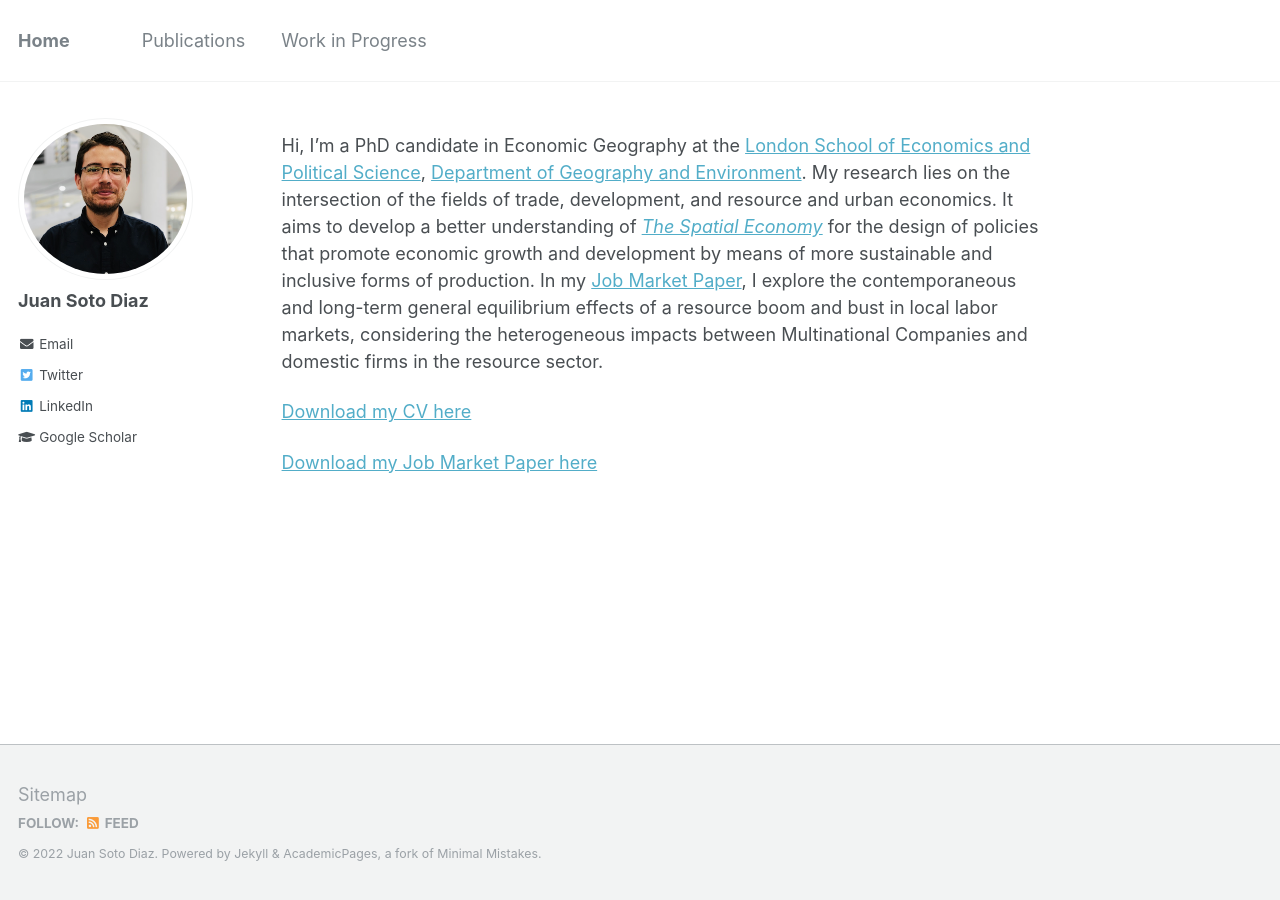
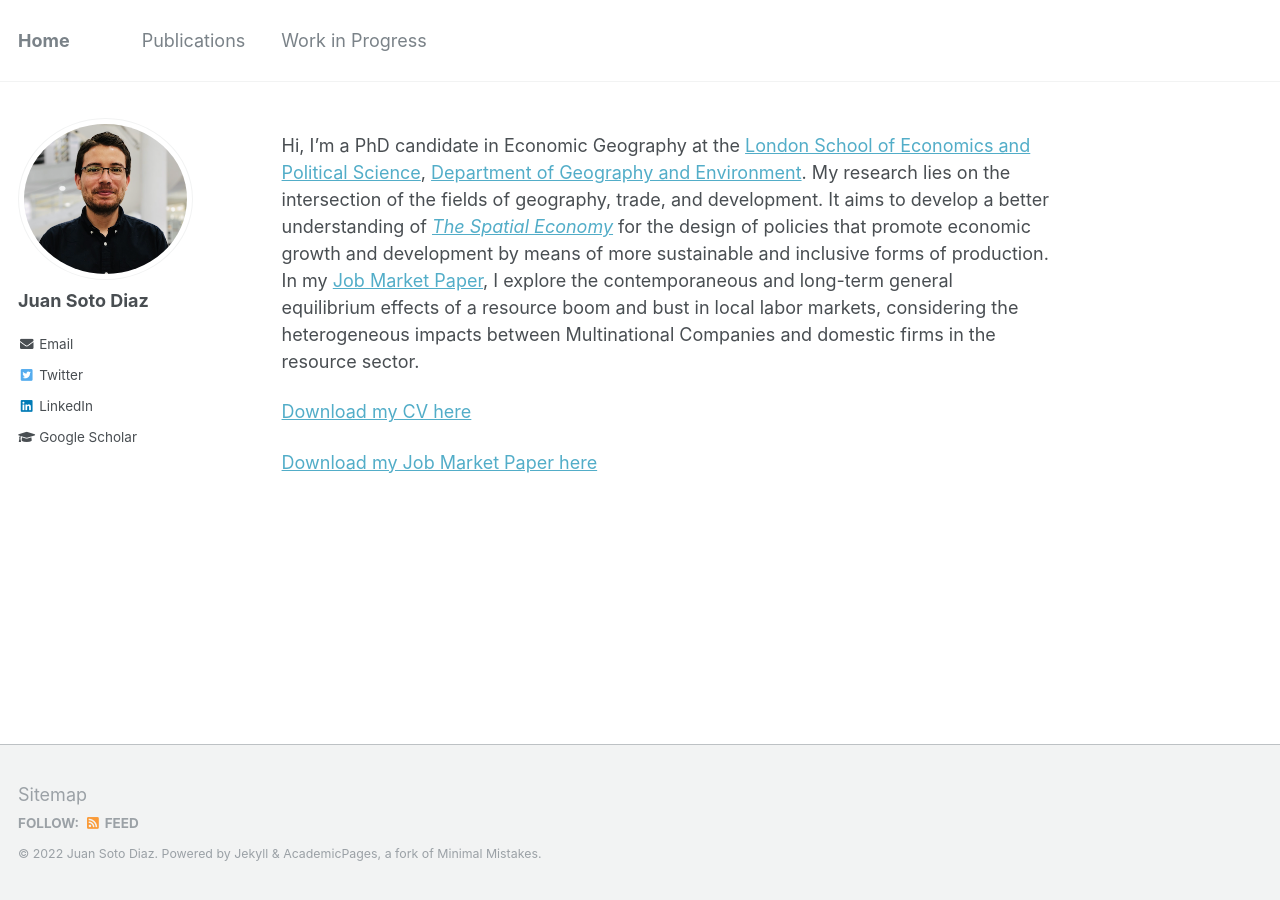
Before and after one commit to pedrofierroz87/pedrofierroz87.github.io, a Jekyll site: the page built from _pages/about.md, in a window 1280 px wide. Built offline with Jekyll 4.4.1, drawn with Linux system fonts in a browser that asks for light colours.

Commit message:
Update about.md

```diff
--- a/_pages/about.md
+++ b/_pages/about.md
@@ -8,7 +8,7 @@ redirect_from:
   - /about.html
 ---
 
-Hi, I'm a PhD candidate in Economic Geography at the [London School of Economics and Political Science](https://lse.ac.uk), [Department of Geography and Environment](https://www.lse.ac.uk/geography-and-environment). My research lies on the intersection of the fields of trade, development, and resource and urban economics. It aims to develop a better understanding of [<i>The Spatial Economy</i>](https://www.aeaweb.org/articles?id=10.1257/jel.20181414) for the design of policies that promote economic growth and development by means of more sustainable and inclusive forms of production. In my [Job Market Paper](https://juandanielsotodiaz.github.io/site/posts/2013/08/blog-post-2/), I explore the contemporaneous and long-term general equilibrium effects of a resource boom and bust in local labor markets, considering the heterogeneous impacts between Multinational Companies and domestic firms in the resource sector.
+Hi, I'm a PhD candidate in Economic Geography at the [London School of Economics and Political Science](https://lse.ac.uk), [Department of Geography and Environment](https://www.lse.ac.uk/geography-and-environment). My research lies on the intersection of the fields of geography, trade, and development. It aims to develop a better understanding of [<i>The Spatial Economy</i>](https://www.aeaweb.org/articles?id=10.1257/jel.20181414) for the design of policies that promote economic growth and development by means of more sustainable and inclusive forms of production. In my [Job Market Paper](https://juandanielsotodiaz.github.io/site/posts/2013/08/blog-post-2/), I explore the contemporaneous and long-term general equilibrium effects of a resource boom and bust in local labor markets, considering the heterogeneous impacts between Multinational Companies and domestic firms in the resource sector.
 
 [Download my CV here](https://juandanielsotodiaz.github.io/site/files/JuanSotoDiaz_CV.pdf)
 
```
